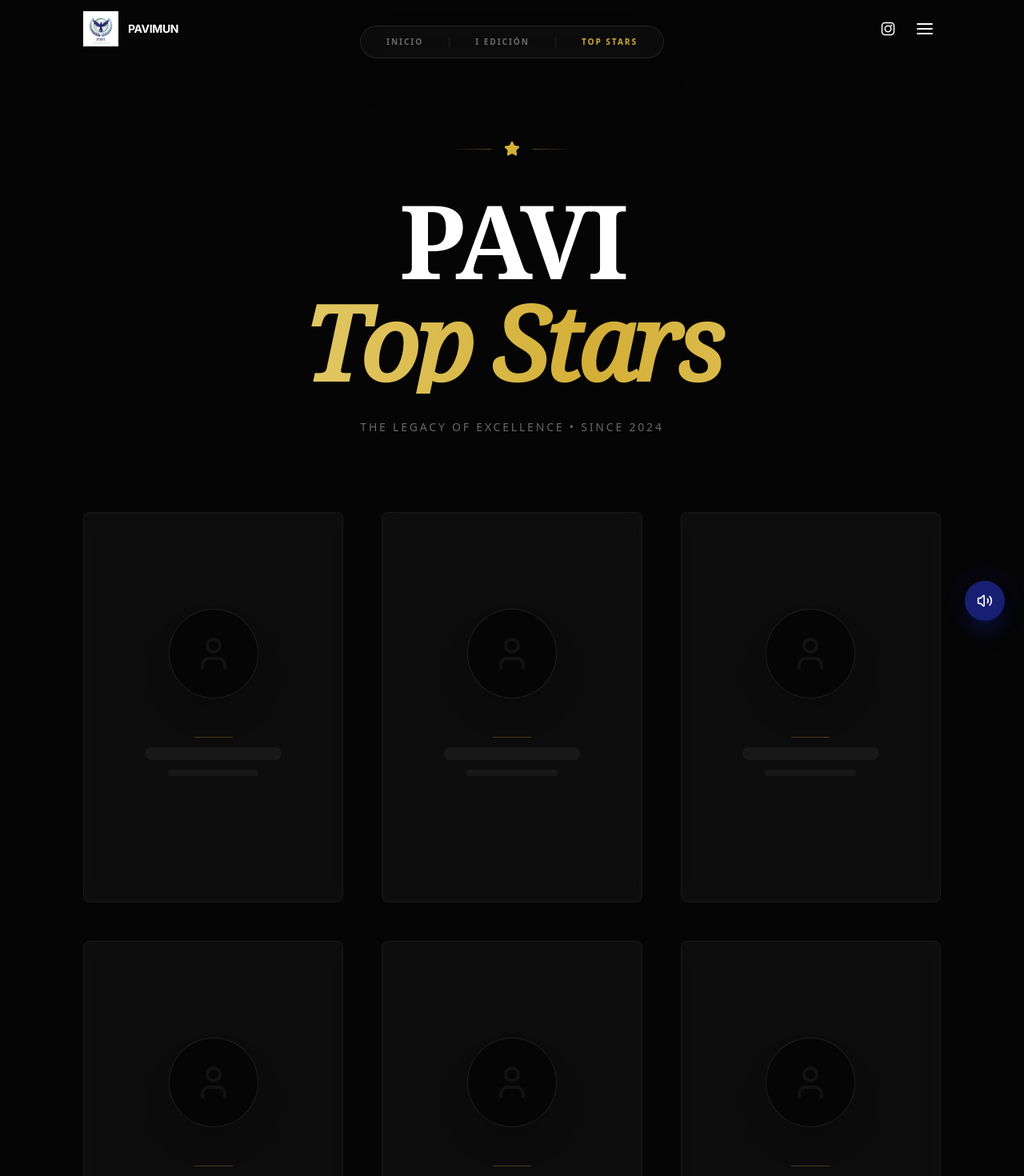
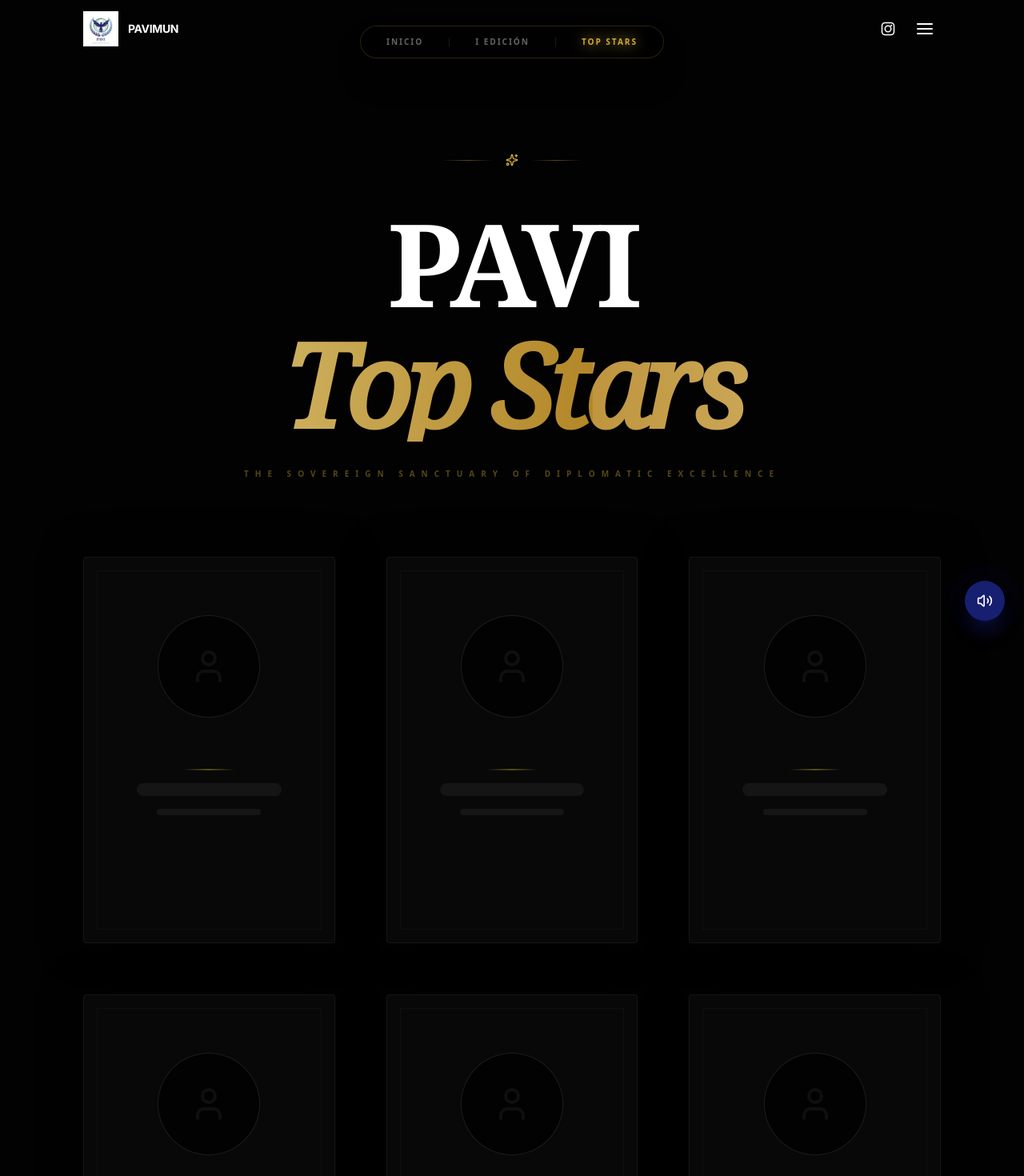
Before and after one commit to Juanctshub/pavimun, a React (Vite) app in the folder app/: page /pavi-top-stars in a window 1280 px wide. Shown: the top 1470 px of the page at 80% size. Built offline with nearby package versions, Linux system fonts and the light colour scheme.

Commit message:
Epic 'Golden Gateway' loader for Top Stars and fix global white transition flash

```diff
--- a/app/src/App.tsx
+++ b/app/src/App.tsx
@@ -118,7 +118,7 @@
   return (
     <Router>
       {showSplash && <SplashScreen onComplete={handleSplashComplete} />}
-      <div className={`w-full overflow-x-hidden min-h-screen bg-gradient-to-b from-white via-gray-50/30 to-white ${showSplash ? 'opacity-0' : 'opacity-100'} transition-opacity duration-500`}>
+      <div className={`w-full overflow-x-hidden min-h-screen bg-[#050505] ${showSplash ? 'opacity-0' : 'opacity-100'} transition-opacity duration-500`}>
         <AppContent />
       </div>
     </Router>
--- a/app/src/pages/PaviTopStars.tsx
+++ b/app/src/pages/PaviTopStars.tsx
@@ -11,198 +11,215 @@
     setMounted(true);
     const timer = setTimeout(() => {
       setLoading(false);
-    }, 2800);
+    }, 3500);
     return () => clearTimeout(timer);
   }, []);
 
   return (
-    <div className="min-h-screen bg-[#050505] text-[#e5e2e1] overflow-hidden font-sans selection:bg-[#d4af37]/30 selection:text-white">
+    <div className="min-h-screen bg-[#020202] text-[#e5e2e1] overflow-hidden font-sans selection:bg-[#d4af37]/30 selection:text-white">
       {/* Dynamic Background */}
       <div className="fixed inset-0 pointer-events-none -z-10">
-        <div className="absolute inset-0 bg-[#050505]" />
+        <div className="absolute inset-0 bg-[#020202]" />
+        <div className="absolute top-[-10%] left-[-5%] w-[600px] h-[600px] bg-[#d4af37]/5 rounded-full blur-[140px]" />
 
-        {/* Subtle Nebula Effects */}
-        <div className="absolute top-[-10%] left-[-5%] w-[600px] h-[600px] bg-[#d4af37]/5 rounded-full blur-[140px] animate-pulse" style={{ animationDuration: '8s' }} />
-        <div className="absolute bottom-[-10%] right-[-5%] w-[500px] h-[500px] bg-white/2 rounded-full blur-[120px]" />
-
-        {/* Gold Dust Particles */}
-        <div className="absolute inset-0 opacity-40">
-           {[...Array(25)].map((_, i) => (
-             <motion.div
-               key={i}
-               className="absolute w-[1px] h-[1px] bg-[#d4af37] rounded-full"
-               initial={{
-                 x: Math.random() * 100 + '%',
-                 y: Math.random() * 100 + '%',
-                 opacity: Math.random()
-               }}
-               animate={{
-                 y: ['-10%', '110%'],
-                 opacity: [0, 1, 0]
-               }}
-               transition={{
-                 duration: 10 + Math.random() * 20,
-                 repeat: Infinity,
-                 ease: "linear",
-                 delay: Math.random() * 10
+        {/* Subtle Star Grid */}
+        <div className="absolute inset-0 opacity-[0.1]"
+          style={{
+            backgroundImage: 'radial-gradient(circle at 1px 1px, #d4af37 1px, transparent 0)',
+            backgroundSize: '100px 100px'
           }}
         />
-           ))}
-        </div>
       </div>
 
       <AnimatePresence>
         {loading ? (
           <motion.div
             key="loader"
-            initial={{ opacity: 1 }}
-            exit={{ opacity: 0, scale: 1.05, filter: 'blur(40px)' }}
-            transition={{ duration: 1.5, ease: [0.16, 1, 0.3, 1] }}
-            className="fixed inset-0 z-[200] flex flex-col items-center justify-center bg-[#050505]"
+            exit={{ opacity: 0 }}
+            className="fixed inset-0 z-[200] flex items-center justify-center bg-[#020202]"
           >
-            {/* Cinematic Centerpiece */}
-            <div className="relative">
+            {/* The Vault Doors */}
             <motion.div
-                initial={{ scale: 0.8, opacity: 0 }}
-                animate={{ scale: 1, opacity: 1 }}
-                transition={{ duration: 1.2 }}
-                className="relative z-10"
+              initial={{ x: 0 }}
+              exit={{ x: '-100%' }}
+              transition={{ duration: 1.2, ease: [0.77, 0, 0.175, 1], delay: 0.2 }}
+              className="absolute inset-y-0 left-0 w-1/2 bg-[#0a0a0a] border-r border-[#d4af37]/20 z-10"
             >
-                <div className="w-32 h-32 rounded-full border border-[#d4af37]/20 flex items-center justify-center relative overflow-hidden">
-                   <div className="absolute inset-0 bg-gradient-to-b from-[#d4af37]/10 to-transparent" />
-                   <Crown className="w-12 h-12 text-[#d4af37] fill-[#d4af37]/20 animate-pulse" />
+              <div className="absolute inset-0 opacity-[0.03]" style={{ backgroundImage: 'linear-gradient(45deg, #d4af37 25%, transparent 25%, transparent 50%, #d4af37 50%, #d4af37 75%, transparent 75%, transparent 100%)', backgroundSize: '40px 40px' }} />
+            </motion.div>
 
-                   {/* Scanning Light */}
             <motion.div
-                    className="absolute top-0 left-0 w-full h-[1px] bg-[#d4af37]"
-                    animate={{ top: ['0%', '100%'] }}
-                    transition={{ duration: 2, repeat: Infinity, ease: "linear" }}
+              initial={{ x: 0 }}
+              exit={{ x: '100%' }}
+              transition={{ duration: 1.2, ease: [0.77, 0, 0.175, 1], delay: 0.2 }}
+              className="absolute inset-y-0 right-0 w-1/2 bg-[#0a0a0a] border-l border-[#d4af37]/20 z-10"
+            >
+              <div className="absolute inset-0 opacity-[0.03]" style={{ backgroundImage: 'linear-gradient(-45deg, #d4af37 25%, transparent 25%, transparent 50%, #d4af37 50%, #d4af37 75%, transparent 75%, transparent 100%)', backgroundSize: '40px 40px' }} />
+            </motion.div>
+
+            {/* Central Light & Icon */}
+            <div className="relative z-20 flex flex-col items-center">
+              <motion.div
+                initial={{ scale: 0, opacity: 0, rotate: -45 }}
+                animate={{ scale: 1, opacity: 1, rotate: 0 }}
+                transition={{ duration: 1, ease: "easeOut" }}
+                className="relative"
+              >
+                {/* Aura */}
+                <div className="absolute inset-[-40px] bg-[#d4af37]/10 rounded-full blur-2xl animate-pulse" />
+
+                <div className="w-40 h-40 rounded-full border border-[#d4af37]/40 flex items-center justify-center bg-[#050505] shadow-[0_0_60px_rgba(212,175,55,0.2)]">
+                  <Crown className="w-16 h-16 text-[#d4af37] fill-[#d4af37]/10" />
+
+                  {/* Decorative rotating border */}
+                  <motion.div
+                    animate={{ rotate: 360 }}
+                    transition={{ duration: 10, repeat: Infinity, ease: "linear" }}
+                    className="absolute inset-2 border-2 border-dashed border-[#d4af37]/20 rounded-full"
                   />
                 </div>
               </motion.div>
 
-              {/* Expanding Rings */}
               <motion.div
-                animate={{ scale: [1, 2], opacity: [0.5, 0] }}
-                transition={{ duration: 2, repeat: Infinity, ease: "easeOut" }}
-                className="absolute inset-0 border border-[#d4af37]/30 rounded-full"
+                initial={{ opacity: 0, y: 20 }}
+                animate={{ opacity: 1, y: 0 }}
+                transition={{ delay: 0.8, duration: 0.8 }}
+                className="mt-12 text-center"
+              >
+                <h2 className="text-4xl font-serif italic tracking-[0.5em] uppercase text-[#d4af37] mb-2">
+                  Top Stars
+                </h2>
+                <div className="flex items-center gap-4 justify-center">
+                   <div className="h-[1px] w-8 bg-[#d4af37]/30" />
+                   <p className="text-[10px] font-black tracking-[0.8em] uppercase text-white/40">
+                    Aureate Prestige
+                   </p>
+                   <div className="h-[1px] w-8 bg-[#d4af37]/30" />
+                </div>
+              </motion.div>
+
+              {/* Progress Line */}
+              <div className="mt-16 w-48 h-[1px] bg-white/5 relative overflow-hidden">
+                <motion.div
+                  initial={{ left: '-100%' }}
+                  animate={{ left: '100%' }}
+                  transition={{ duration: 2, repeat: Infinity, ease: "easeInOut" }}
+                  className="absolute inset-y-0 w-20 bg-gradient-to-r from-transparent via-[#d4af37] to-transparent"
                 />
               </div>
+            </div>
 
+            {/* Bright Flash on Exit */}
             <motion.div
-              initial={{ y: 20, opacity: 0 }}
-              animate={{ y: 0, opacity: 1 }}
-              transition={{ delay: 1, duration: 1 }}
-              className="mt-16 text-center"
-            >
-              <h2 className="text-3xl font-serif italic tracking-[0.4em] uppercase text-[#d4af37] drop-shadow-[0_0_15px_rgba(212,175,55,0.4)]">
-                Aureate Prestige
-              </h2>
-              <p className="mt-4 text-[9px] font-bold tracking-[0.6em] uppercase text-white/20">
-                The Digital Monument of PAVIMUN
-              </p>
-            </motion.div>
+              initial={{ opacity: 0 }}
+              exit={{ opacity: [0, 1, 0] }}
+              transition={{ duration: 0.8, times: [0, 0.5, 1] }}
+              className="absolute inset-0 bg-white z-[30]"
+            />
           </motion.div>
         ) : null}
       </AnimatePresence>
 
       {/* Main Content Hub */}
-      <div className={`relative z-10 transition-all duration-[2000ms] ${mounted && !loading ? 'opacity-100' : 'opacity-0'}`}>
+      <div className={`relative z-10 transition-all duration-[2000ms] ${mounted && !loading ? 'opacity-100' : 'opacity-0 scale-95 blur-sm'}`}>
 
         {/* Floating Pill Navigation */}
-        <div className="fixed top-8 left-1/2 -translate-x-1/2 z-50">
+        <div className="fixed top-8 left-1/2 -translate-x-1/2 z-[100]">
           <motion.nav
             initial={{ y: -20, opacity: 0 }}
             animate={{ y: 0, opacity: 1 }}
             transition={{ delay: 0.5, duration: 1 }}
-            className="flex items-center gap-8 px-8 py-3 rounded-full bg-white/[0.03] border border-white/10 backdrop-blur-xl shadow-2xl"
+            className="flex items-center gap-8 px-8 py-3 rounded-full bg-black/40 border border-[#d4af37]/20 backdrop-blur-2xl shadow-2xl"
           >
             <Link to="/" className="text-[10px] font-black uppercase tracking-[0.2em] text-white/40 hover:text-[#d4af37] transition-colors">Inicio</Link>
             <div className="h-3 w-[1px] bg-white/10" />
             <Link to="/i-edicion" className="text-[10px] font-black uppercase tracking-[0.2em] text-white/40 hover:text-[#d4af37] transition-colors">I Edición</Link>
             <div className="h-3 w-[1px] bg-white/10" />
-            <span className="text-[10px] font-black uppercase tracking-[0.2em] text-[#d4af37]">Top Stars</span>
+            <span className="text-[10px] font-black uppercase tracking-[0.2em] text-[#d4af37] drop-shadow-[0_0_8px_#d4af37]">Top Stars</span>
           </motion.nav>
         </div>
 
-        <header className="pavi-container pt-44 pb-24 text-center">
+        <header className="pavi-container pt-48 pb-24 text-center">
           <motion.div
-            initial={{ scale: 0.95, opacity: 0 }}
-            animate={{ scale: 1, opacity: 1 }}
+            initial={{ y: 40, opacity: 0 }}
+            animate={{ y: 0, opacity: 1 }}
             transition={{ duration: 1.5, ease: [0.16, 1, 0.3, 1] }}
           >
-            <div className="flex items-center justify-center gap-4 mb-10">
-               <div className="h-[1px] w-12 bg-gradient-to-r from-transparent to-[#d4af37]/40" />
-               <Star className="w-5 h-5 text-[#d4af37] fill-[#d4af37]" />
-               <div className="h-[1px] w-12 bg-gradient-to-l from-transparent to-[#d4af37]/40" />
+            <div className="flex items-center justify-center gap-4 mb-12">
+               <div className="h-[1px] w-16 bg-gradient-to-r from-transparent via-[#d4af37]/40 to-transparent" />
+               <Sparkles className="w-4 h-4 text-[#d4af37]" />
+               <div className="h-[1px] w-16 bg-gradient-to-l from-transparent via-[#d4af37]/40 to-transparent" />
             </div>
 
-            <h1 className="text-[clamp(3.5rem,10vw,8rem)] font-serif tracking-[-0.04em] mb-8 leading-none">
-              <span className="block text-white">PAVI</span>
-              <span className="block text-transparent bg-clip-text bg-gradient-to-r from-[#d4af37] via-[#fcf6ba] to-[#d4af37] animate-shimmer-gold italic">
+            <h1 className="text-[clamp(3rem,12vw,9rem)] font-serif tracking-[-0.05em] mb-8 leading-none">
+              <span className="block text-white mb-2">PAVI</span>
+              <span className="block text-transparent bg-clip-text bg-gradient-to-r from-[#bf953f] via-[#fcf6ba] to-[#b38728] animate-shimmer-gold italic">
                 Top Stars
               </span>
             </h1>
 
-            <p className="max-w-2xl mx-auto text-white/40 text-xs md:text-sm font-medium leading-relaxed tracking-[0.2em] uppercase">
-              The Legacy of Excellence • Since 2024
+            <p className="max-w-2xl mx-auto text-[#d4af37]/40 text-[9px] md:text-[10px] font-black leading-relaxed tracking-[0.8em] uppercase">
+              The Sovereign Sanctuary of Diplomatic Excellence
             </p>
           </motion.div>
         </header>
 
-        {/* The Vault - Premium Grid */}
+        {/* The Vault Grid */}
         <section className="pavi-container pb-48">
-          <div className="grid grid-cols-1 md:grid-cols-2 lg:grid-cols-3 gap-12">
+          <div className="grid grid-cols-1 md:grid-cols-2 lg:grid-cols-3 gap-16">
             {[...Array(6)].map((_, i) => (
               <motion.div
                 key={i}
                 initial={{ opacity: 0, y: 40 }}
                 animate={{ opacity: 1, y: 0 }}
                 transition={{ delay: 0.2 * i, duration: 1.2, ease: [0.16, 1, 0.3, 1] }}
-                className="group relative aspect-[3/4.5] rounded-[0.5rem] bg-[#1a1a1a]/40 border border-white/5 backdrop-blur-md overflow-hidden flex flex-col items-center justify-center transition-all duration-700 hover:border-[#d4af37]/30 hover:-translate-y-3"
+                className="group relative aspect-[3/4.6] rounded-[0.25rem] bg-[#0a0a0a]/80 border border-white/5 backdrop-blur-md overflow-hidden flex flex-col items-center justify-center transition-all duration-700 hover:border-[#d4af37]/40 hover:-translate-y-4 shadow-[0_0_50px_rgba(0,0,0,0.5)]"
               >
-                {/* 22K Bezel Detail */}
-                <div className="absolute inset-[1px] border border-white/[0.02] rounded-[0.45rem] pointer-events-none" />
+                {/* Premium Inner Frame */}
+                <div className="absolute inset-4 border border-white/[0.03] pointer-events-none" />
 
-                {/* Gold Glow on Hover */}
-                <div className="absolute inset-0 bg-[radial-gradient(circle_at_center,rgba(212,175,55,0.05)_0%,transparent_70%)] opacity-0 group-hover:opacity-100 transition-opacity duration-700" />
+                {/* Cinematic Hover Glow */}
+                <div className="absolute inset-0 bg-[radial-gradient(circle_at_center,rgba(212,175,55,0.06)_0%,transparent_70%)] opacity-0 group-hover:opacity-100 transition-opacity duration-1000" />
 
-                {/* Silhouette / Content Placeholder */}
+                {/* Content Placeholder */}
                 <div className="relative z-10 flex flex-col items-center p-12 w-full h-full">
-                  <div className="mt-auto mb-12">
-                     <div className="relative">
-                        <div className="w-28 h-28 rounded-full bg-[#050505] border border-white/10 flex items-center justify-center group-hover:border-[#d4af37]/20 transition-all duration-700 shadow-2xl">
+                  <div className="mt-auto mb-16 relative">
+                    <div className="w-32 h-32 rounded-full bg-[#020202] border border-white/10 flex items-center justify-center group-hover:border-[#d4af37]/30 transition-all duration-1000 group-hover:shadow-[0_0_40px_rgba(212,175,55,0.1)]">
                       <User className="w-12 h-12 text-white/5 group-hover:text-[#d4af37]/40 transition-colors" />
                     </div>
-                        {/* Status badge */}
-                        <div className="absolute -bottom-2 right-0 w-8 h-8 rounded-full bg-[#d4af37] flex items-center justify-center shadow-lg transform scale-0 group-hover:scale-100 transition-transform duration-500 delay-100">
-                           <Award className="w-4 h-4 text-[#050505]" />
-                        </div>
-                     </div>
+                    {/* Floating star on hover */}
+                    <motion.div
+                      className="absolute -top-4 -right-4 opacity-0 group-hover:opacity-100 transition-all duration-700"
+                    >
+                       <Star className="w-10 h-10 text-[#d4af37]/20 fill-[#d4af37]/10" />
+                    </motion.div>
                   </div>
 
                   <div className="mb-auto space-y-6 w-full">
-                    <div className="space-y-3">
-                       <div className="h-[1px] w-12 bg-[#d4af37]/30 mx-auto" />
-                       <div className="h-4 w-3/4 bg-white/5 rounded-sm mx-auto relative overflow-hidden">
-                          <div className="absolute inset-0 bg-gradient-to-r from-transparent via-[#d4af37]/10 to-transparent animate-shimmer" />
+                    <div className="space-y-4">
+                       <div className="h-[2px] w-16 bg-gradient-to-r from-transparent via-[#d4af37]/40 to-transparent mx-auto" />
+                       <div className="h-4 w-5/6 bg-white/5 rounded-sm mx-auto relative overflow-hidden">
+                          <div className="absolute inset-0 bg-gradient-to-r from-transparent via-[#d4af37]/15 to-transparent animate-shimmer" />
                        </div>
-                       <div className="h-2 w-1/2 bg-white/5 rounded-sm mx-auto relative overflow-hidden">
+                       <div className="h-2 w-3/5 bg-white/5 rounded-sm mx-auto relative overflow-hidden">
                           <div className="absolute inset-0 bg-gradient-to-r from-transparent via-[#d4af37]/5 to-transparent animate-shimmer" />
                        </div>
                     </div>
 
-                    <div className="flex items-center justify-center gap-4 opacity-0 group-hover:opacity-100 transition-opacity duration-700 delay-200">
-                       <Sparkles className="w-3 h-3 text-[#d4af37]/50" />
-                       <span className="text-[9px] font-black uppercase tracking-[0.4em] text-[#d4af37]/60">Ver Perfil</span>
-                       <Sparkles className="w-3 h-3 text-[#d4af37]/50" />
+                    <motion.div
+                      className="pt-8 opacity-0 group-hover:opacity-100 transition-opacity duration-700"
+                    >
+                       <div className="inline-flex items-center gap-2 px-4 py-2 bg-[#d4af37]/5 border border-[#d4af37]/20 rounded-sm">
+                          <Award className="w-3 h-3 text-[#d4af37]" />
+                          <span className="text-[8px] font-black uppercase tracking-[0.3em] text-[#d4af37]">Distinguished</span>
                        </div>
+                    </motion.div>
                   </div>
                 </div>
 
-                {/* Corner Brackets */}
-                <div className="absolute top-8 left-8 w-6 h-6 border-t border-l border-white/0 group-hover:border-[#d4af37]/20 transition-all duration-700" />
-                <div className="absolute bottom-8 right-8 w-6 h-6 border-b border-r border-white/0 group-hover:border-[#d4af37]/20 transition-all duration-700" />
+                {/* Corner Accents */}
+                <div className="absolute top-0 left-0 w-12 h-12 border-t border-l border-[#d4af37]/0 group-hover:border-[#d4af37]/40 transition-all duration-1000" />
+                <div className="absolute bottom-0 right-0 w-12 h-12 border-b border-r border-[#d4af37]/0 group-hover:border-[#d4af37]/40 transition-all duration-1000" />
               </motion.div>
             ))}
           </div>
@@ -211,10 +228,13 @@
             initial={{ opacity: 0 }}
             whileInView={{ opacity: 1 }}
             viewport={{ once: true }}
-            className="mt-32 text-center"
+            className="mt-40 text-center"
           >
-             <p className="text-[10px] font-black uppercase tracking-[1em] text-white/10 mb-8">Architectural Design by PaviMUN</p>
-             <div className="h-[1px] w-32 bg-gradient-to-r from-transparent via-[#d4af37]/20 to-transparent mx-auto" />
+             <div className="inline-flex flex-col items-center gap-6">
+                <Crown className="w-8 h-8 text-[#d4af37]/20" />
+                <div className="h-[1px] w-48 bg-gradient-to-r from-transparent via-[#d4af37]/30 to-transparent" />
+                <p className="text-[9px] font-black uppercase tracking-[0.8em] text-white/10">Eternal Achievement</p>
+             </div>
           </motion.div>
         </section>
       </div>
```
Lines whose indentation alone changed are shown as unchanged.
